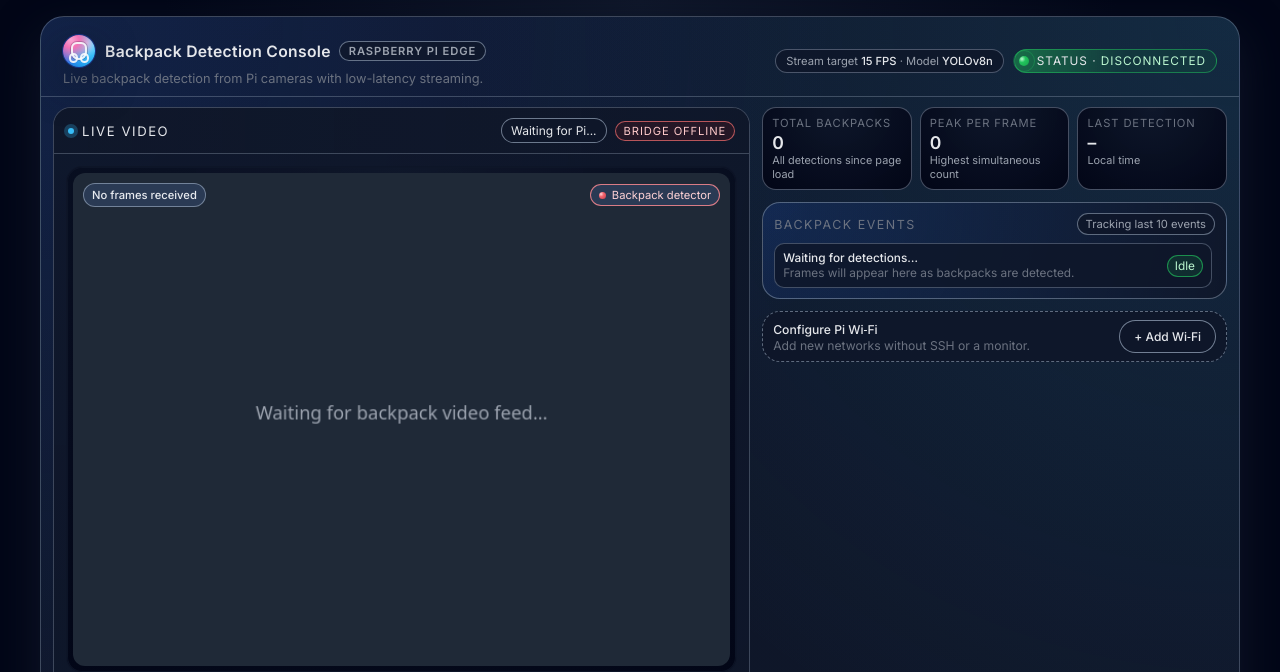
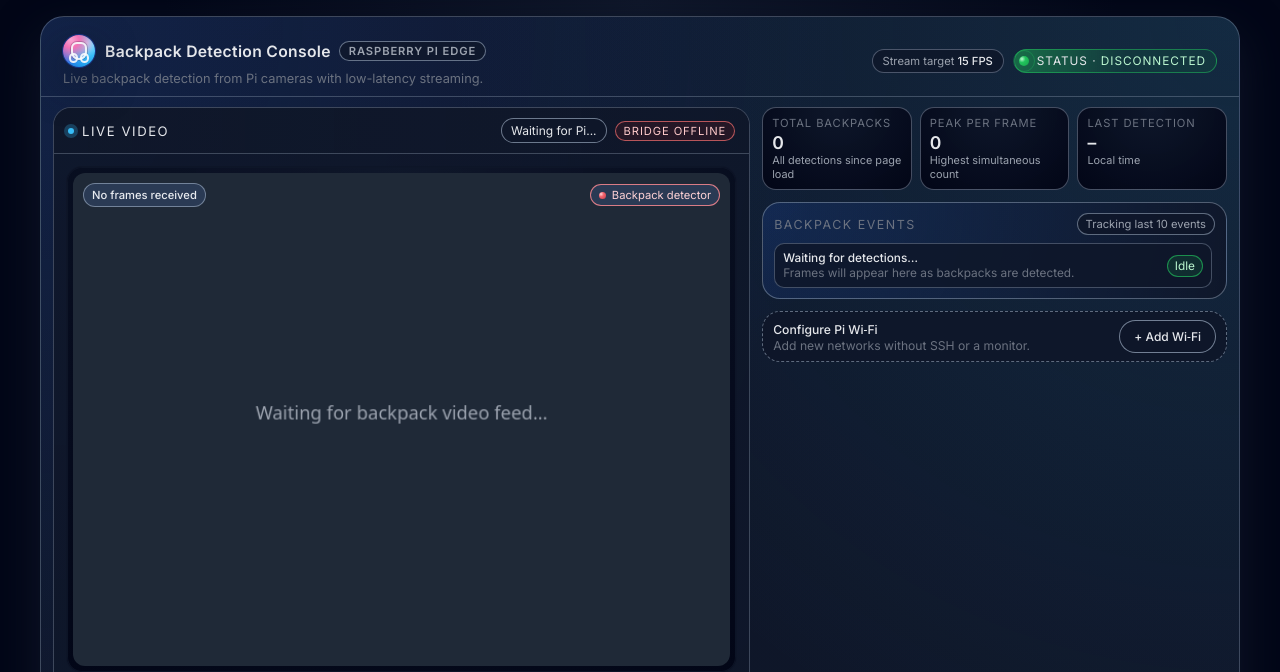
Before and after one commit to laeyue/rpi4e, a Flask app: page / in a window 1280 px wide. Shown: the top 672 px of the page. Run offline with Flask 3, Linux system fonts and the light colour scheme; some libraries are stand-ins or nearby versions.

Commit message:
Hide model name from web dashboard

```diff
--- a/server/templates/index.html
+++ b/server/templates/index.html
@@ -775,7 +775,7 @@
             </div>
             <div class="header-right">
                 <div class="chip-muted">
-                    Stream target <strong>15 FPS</strong> · Model <strong>YOLOv8n</strong>
+                    Stream target <strong>15 FPS</strong>
                 </div>
                 <div class="status-chip">
                     <div class="status-dot"></div>
```
